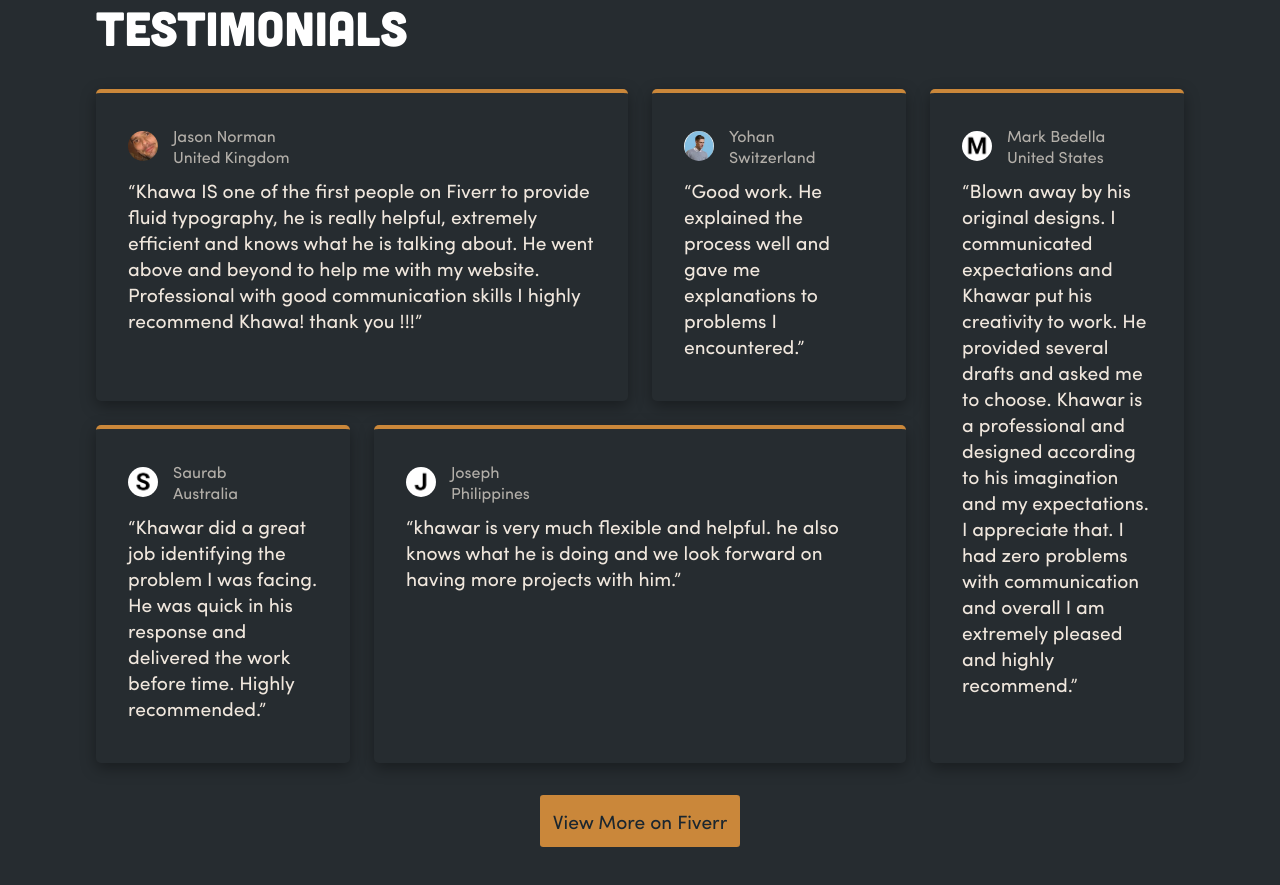
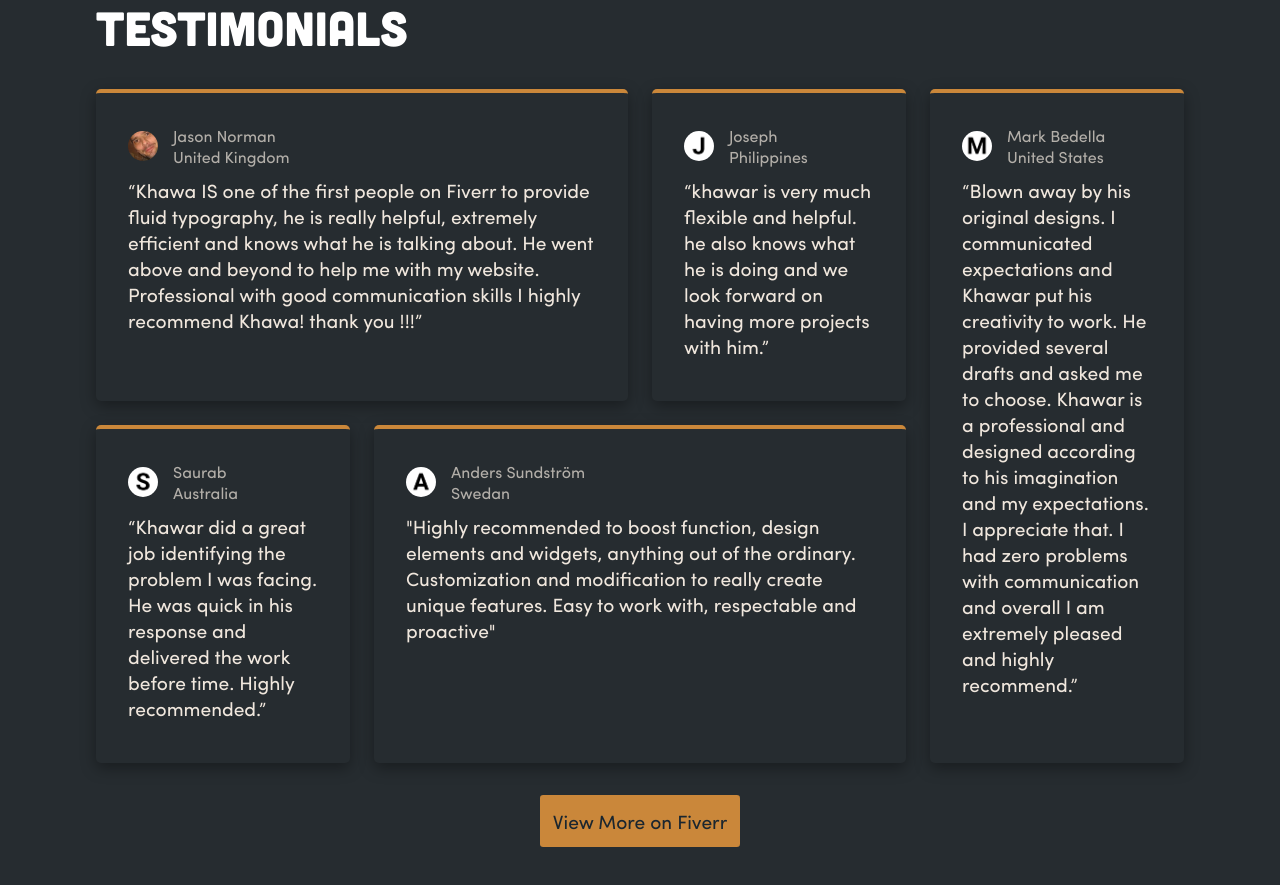
Before and after one commit to KhawarMehfooz/portfolio, a Vue app: page / in a window 1280 px wide. Shown: the part 2380-3265 px from the top of the page. Built offline with nearby package versions, Linux system fonts and the light colour scheme.

Commit message:
Update Testimonials

```diff
--- a/src/components/Testinomial.vue
+++ b/src/components/Testinomial.vue
@@ -33,19 +33,18 @@
               <div class="author-photo">
                 <img
                   class="author-img"
-                  src="/images/yohan.webp"
+                  src="/images/j.png"
                   alt="Yohan Profile Image"
                 />
               </div>
               <div class="author-details">
-                <p class="author-name">Yohan</p>
-                <p class="author-status">Switzerland</p>
+                <p class="author-name">Joseph</p>
+                <p class="author-status">Philippines</p>
               </div>
             </div>
             <div class="testimonial-content">
               <p class="testimonial-title">
-                “Good work. He explained the process well and gave me explanations
-                to problems I encountered.”
+                “khawar is very much flexible and helpful. he also knows what he is doing and we look forward on having more projects with him.”
               </p>
             </div>
           </article>
@@ -76,19 +75,18 @@
               <div class="author-photo">
                 <img
                   class="author-img"
-                  src="/images/j.png"
+                  src="/images/a.png"
                   alt="Profile Image"
                 />
               </div>
               <div class="author-details">
-                <p class="author-name">Joseph</p>
-                <p class="author-status">Philippines</p>
+                <p class="author-name">Anders Sundström</p>
+                <p class="author-status">Swedan</p>
               </div>
             </div>
             <div class="testimonial-content">
               <p class="testimonial-title">
-                “khawar is very much flexible and helpful. he also knows what he is
-                doing and we look forward on having more projects with him.”
+                "Highly recommended to boost function, design elements and widgets, anything out of the ordinary. Customization and modification to really create unique features. Easy to work with, respectable and proactive"
               </p>
             </div>
           </article>
```
Also changed, not shown: public/images/a.png (added).
